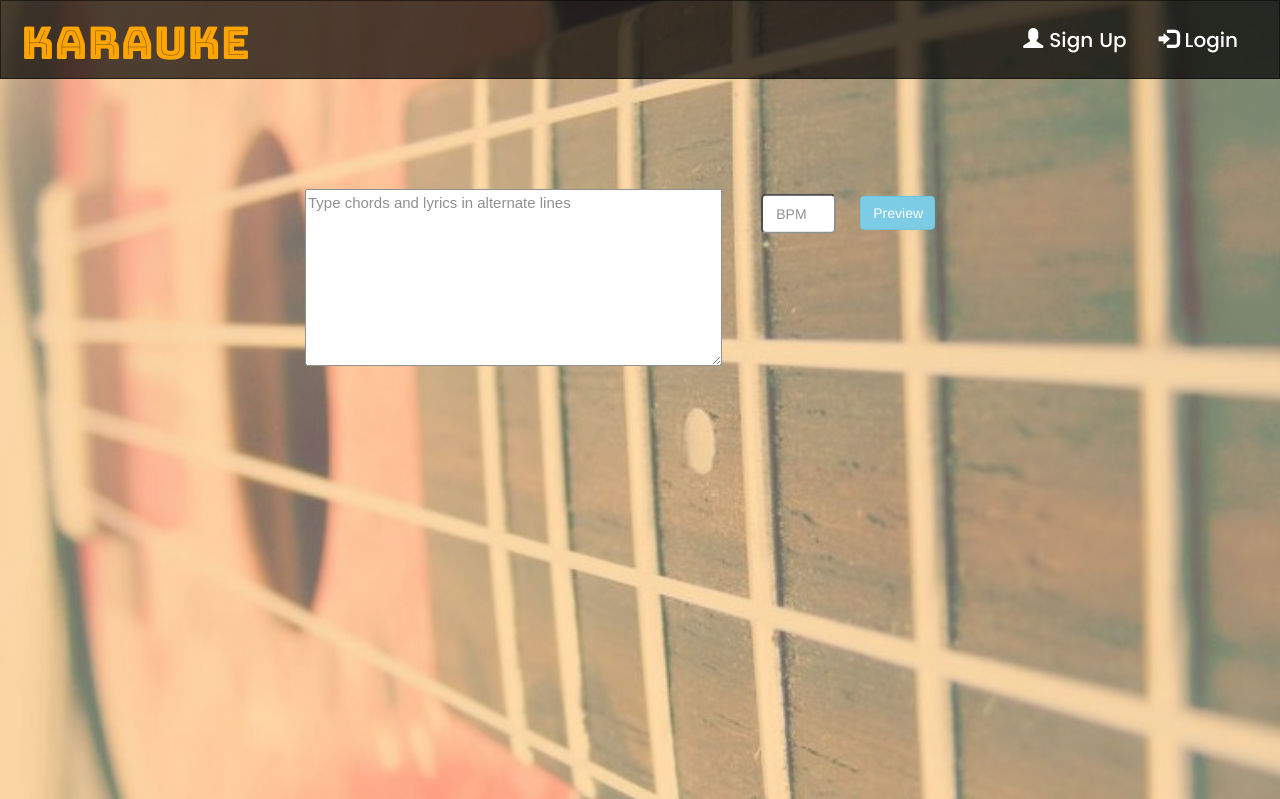
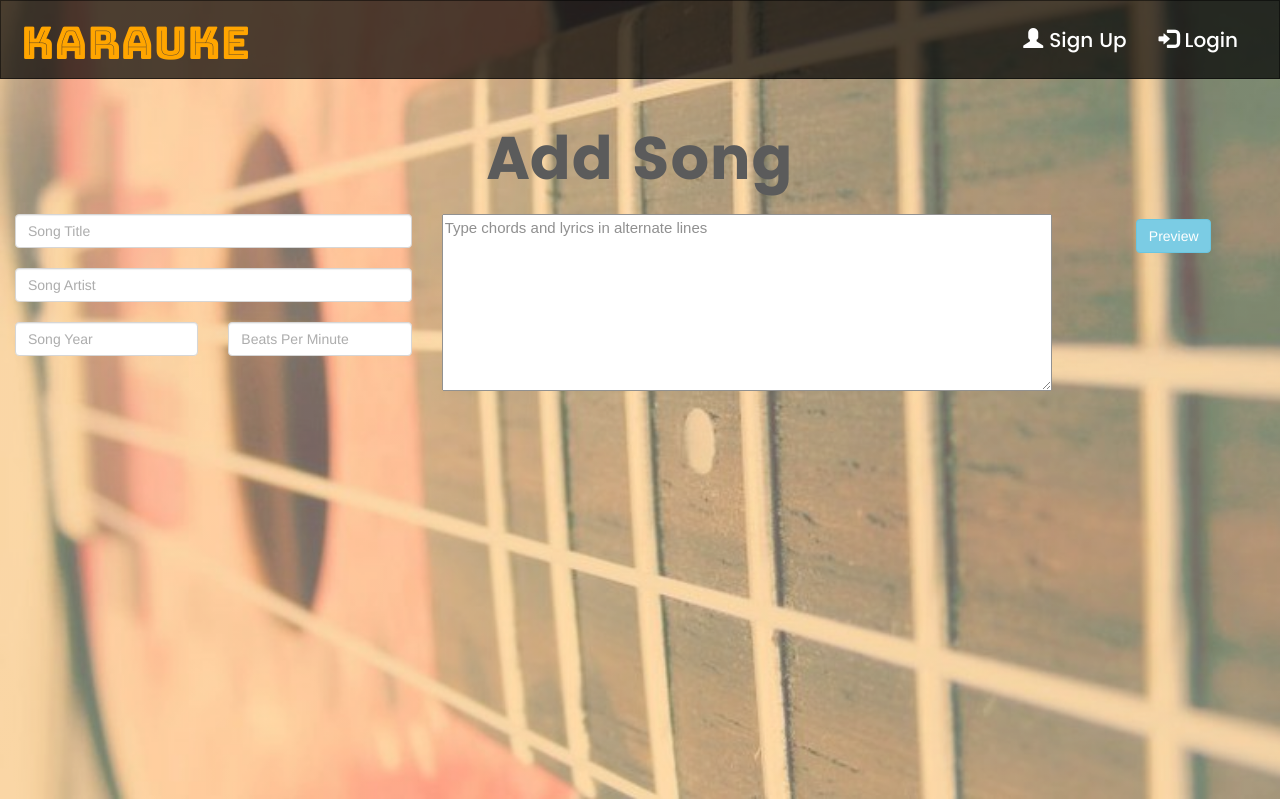
Before and after one commit to ermarasigan/capstone-proj2, a PHP site: page /song_add.php in a window 1280 px wide. Shown: the top 799 px of the page. Run offline with PHP 8.4, Linux system fonts and the light colour scheme.

Commit message:
karauke v1.1

```diff
--- a/css/stylesheet.css
+++ b/css/stylesheet.css
@@ -172,7 +172,7 @@ h6 {
 */
 
 #addsongbg {
-	height: 100%;
+	min-height: 100%;
 	width: 100%;
 	background: linear-gradient(rgba(308, 162, 14, 0.3),rgba(308, 162, 14, 0.3)),
 				rgba(308, 162, 14, 0.3)
@@ -184,16 +184,24 @@ h6 {
 	opacity: 0.8;
 	background-size: cover;
 	background-repeat: no-repeat;
-	position: relative;
+	/*position: relative;*/
+	padding-top: 10%;
 }
 
-#addsongbg > div {
+/*Add margin for mobile*/
+@media screen and (max-width: 768px) {
+	#addsongbg {
+		margin-top: 55px;
+	}
+}
+
+/*#addsongbg > div {
 	position: absolute;
 	top: 35%;
 	left: 50%;
 	transform: translate(-50%,-50%);
 	text-align: center;
-}
+}*/
 /*specify aspect ratio h/w*/
 /*#addsongbg:before {
 	content: "";
@@ -218,26 +226,21 @@ h6 {
 
 
 /*Formatting for header partial*/
-
-#js-header {
-	/*padding: 10px 0;*/
+.navbar {
+	margin-bottom: 0;
+	background: rgba(0,0,0,0.7);
+	border: 1px solid rgba(0,0,0,0.5);
 }
 
-.navbar {
-	margin-bottom: 0;
-	/*background: transparent;*/
-	/*border: 1px solid transparent;*/
-	/*background: limegreen;*/
-	/*background: rgb(103,209,227);*/
-	background: rgba(0,0,0,0.7);
-	border: 1px solid rgba(0,0,0,0.5);
-
-	/*border: 1px solid rgb(103,209,227);
+/*Black header for mobile*/
+@media screen and (max-width: 768px) {
+	.navbar {
+		background: rgba(0,0,0,1);
+	}
 }
 
-.navbar-nav li a {
-		/*padding: 0;*/
-}
+
+
 
 #js-signup,
 #js-login {
@@ -268,7 +271,14 @@ h6 {
 	font-size: 45px;
 	vertical-align: middle;
 	/*color: red;*/
-	color: orange;}
+	color: orange;
+}
+@media screen and (max-width: 768px) {
+	#js-brand {
+		font-size: 30px;
+	}
+}
+
 #js-brand:focus {
 	/*color: red;*/
 }
@@ -281,6 +291,8 @@ h6 {
 	/*color: rgb(103,209,227);*/
 	/*color: rgb(152,46,28);*/
 }
+
+
 
 #js-login {
 	margin-right: 30px;
@@ -416,10 +428,12 @@ a:hover {
 }
 
 canvas {
-	position: absolute;
+	/*background: red;*/
+	margin: 50px 0;
+/*	position: absolute;
 	bottom: 10%;
 	left: 50%;
-	transform: translateX(-50%);
+	transform: translateX(-50%);*/
 }
 
 .about-section{
@@ -433,12 +447,20 @@ canvas {
 }
 
 #addsongbg button,
-#addsongbg input {
-	margin: 5px 10px 10px;
+#addsongbg #bpm {
+	margin: 5px 30px 10px;
 	width: 75px;
 }
 
-#addsongbg input{
+@media screen and (max-width: 768px) {
+	#addsongbg button,
+	#addsongbg #bpm {
+		margin: 5px 5px 10px;
+	}
+}
+
+
+#addsongbg #bpm{
 	height: 40px;
 	border-radius: 5px;
 	padding-top: -10px;
--- a/js/karaoke.js
+++ b/js/karaoke.js
@@ -1,9 +1,18 @@
 // Javascript for generating karaoke text
 
+// Initial state
 $(document).ready(function() {
   $("#togglebtn").hide();
   $("#savebtn").hide();
+  $("#draw-pad").width($(window).width()-30);
 });
+
+$(document).ready(function() {
+  $(window).resize(function(){
+    $("#draw-pad").width($(window).width()-30);
+  })
+});
+
 
 chords=[];
 lyrics=[];
@@ -12,7 +21,7 @@ function previewLyrics() {
     var lines = [];
     chords=[];
 	lyrics=[];
-	bpm=$('#bpm').val();
+	bpm=$('#songbpm').val();
 
     var ctr=0;
     $.each($('#textarea').val().split(/\n/), function (i, line) {
@@ -26,7 +35,7 @@ function previewLyrics() {
     });
     console.log(chords);
     console.log(lyrics);
-    console.log($('#bpm').val());
+    console.log($('#songbpm').val());
 
     if(chords>''&&lyrics>''&& bpm>0){
     	$("#togglebtn").show();
@@ -34,6 +43,7 @@ function previewLyrics() {
     	$("#savebtn").show();
     } else {
     	$("#togglebtn").hide();
+      $("#savebtn").hide();
     }
 
     if(lyrics=='' || chords==''){
@@ -48,30 +58,18 @@ function previewLyrics() {
 }
 
 
-lyrics= ['Wise  men  say,  only  '
-		,'fools rush  in,  but'
-		,'I  can\'t  help  falling in'
-		,'love  with  you']
-chords= ['D       F#m          Bm'
-		,'G     D      A      G'
-		,'A        Bm      G'
-		,'D      A      D']
+function saveSong() {
 
+}
+// D       F#m          Bm
+// Wise  men  say,  only
+// G     D      A      G
+// fools rush  in,  but
+// A        Bm      G
+// I  can't  help  falling in
+// D      A      D
+// love  with  you
 
-
-// D    F#m    Bm
-// 你 不 乖 有 时
-// G  D  A  G
-// 还 会 作 怪
-// A     Bm     G
-// 但 你 不 坏 只 是
-// D   A   D
-// 不 装 可 爱
-
-// alter table [table]
-// add fulltext index `fulltext`
-// (`col1` asc,
-// 	`col2` desc);
 
 // shim layer with setTimeout fallback
 window.requestAnimFrame = (function(){
@@ -83,49 +81,40 @@ window.requestAnimFrame = (function(){
           };
 })();
 
-// beats per minute
-// var bpm=78;
-// var bpm = 42;
-// var bpm=122;
-
-
+// Canvas coordinates in generating text
 var canvas = document.getElementById('draw-pad');
 var context = canvas.getContext('2d');
-var x = 10; //canvas.width / 2;
-// var y = canvas.height / 2;
+var x = canvas.width / 2;
 var y = 90;
-// var txt = 'On the first day of Christmas';
-// var l=0;
-// var txt = lyrics[l];
 var w = 0;
 var clearH = 120;
 var clearY = 0;
 var clearX = 0;
 
-context.font = 'bold 50px sans-serif';
+// Set fontface for text
+context.font = 'bold 40px sans-serif';
 // textAlign aligns text horizontally relative to placement
-context.textAlign = 'left';
-// context.textAlign = 'center';
+context.textAlign = 'center';
 // textBaseline aligns text vertically relative to font style
 context.textBaseline = 'middle';
 context.lineWidth = 4;
 context.strokeStyle = 'black';
 
+// Function to generate text for animation
 function runText() {
-  // console.log('Run text', w, l);
-  // if (w > 700) {
 
-  // if blank lyric, force width
+  // If blank lyric, force width
   textwidth = context.measureText(txt).width
   if(textwidth==0){
   	textwidth=100;
   }
-  console.log(l,textwidth)
 
+  // Consider margin of 10px in clearing initial text format
+  clearX = (canvas.width-textwidth)/2 - 10;
+
+  // Reset text width when end of line is reached
   if (w>=(1+2/bpm)*textwidth){
-    // context.clearRect(clearX, clearY, w, clearH);
     context.clearRect(clearX, clearY, 2*w, clearH);
-    console.log(lyrics[l],context.measureText(txt).width);
     l++;
     if(l<lyrics.length){
     	txt=lyrics[l];
@@ -136,6 +125,7 @@ function runText() {
     w = 0;
   }
 
+  // Initial text format
   if (w === 0 || resume == 'yes') {
     context.fillStyle = 'lightblue';
     context.strokeText(txt, x, y);
@@ -143,6 +133,7 @@ function runText() {
     context.fillStyle = 'red';
   }
 
+  // Apply red color to text
   context.save();
   context.beginPath();
   context.clearRect(clearX, clearY, w, clearH);
@@ -153,42 +144,33 @@ function runText() {
   context.fillText(txt, x, y);
   context.restore();
 
+  // Change in width per frame
+  w += ((textwidth * bpm) / (240 * fps));
 
-
-
-  // w += (context.measureText(txt).width/bpm);
-  w += ((textwidth * bpm) / (240 * fps));
-  // console.log(w);
-
+  // Run animation until end of lyrics
   if (l < lyrics.length) {
-
-
     // Format chords
-  // context.fillStyle = 'darkblue';
     context.fillStyle = 'white';
     context.strokeText(chords[l], x, 30);
     context.fillText(chords[l], x, 30);
-    context.fillStyle = 'red';
 
-	// requestAnimFrame(runText);
+    // Save frame ID for pausing and resuming animation
   	globalID = requestAnimFrame(runText);
+
 	} else {
 		var toggle = document.getElementById('togglebtn');
 		toggle.innerHTML = 'Restart';
 	}
 }
 
+// Function to pause animation
 function stopText(){
 	cancelAnimationFrame(globalID);
 }
 
+// Function to control play/pause/resume/restart
 function toggleLyrics() {
-	// Call function to run text animation
-	// l=1;
-	// w=0;
 	var toggle = document.getElementById('togglebtn');
-	// bpm=$('#bpm').val();
-	// bpm=90;
 	switch(toggle.innerHTML) {
       case 'Play':
         l=0;
@@ -197,9 +179,15 @@ function toggleLyrics() {
         runText();
         toggle.innerHTML = 'Pause';
         break;
+	    case 'Resume':
+	    	resume='yes';
+	    	txt=lyrics[l];
+	      runText();
+			  toggle.innerHTML = 'Pause';
+	      break;
 	    case 'Pause':
 	        stopText();
-			toggle.innerHTML = 'Play';
+			    toggle.innerHTML = 'Resume';
 	        break;
 	    case 'Restart':
 	    	l=0;
@@ -210,7 +198,6 @@ function toggleLyrics() {
 	    default:
 	        break;
 	}
-
 }
 
 // Step function with callback
@@ -218,10 +205,9 @@ function step(timestamp) {
     var time2 = new Date;
     fps   = 1000 / (time2 - time);
     time = time2;
-
     window.requestAnimationFrame(step);
 }
 
 // Compute frames per second
 var time = new Date;
-window.requestAnimationFrame(step)
+window.requestAnimationFrame(step);
--- a/json/search.json
+++ b/json/search.json
@@ -1,4 +1,4 @@
 [
     1,
-    3
+    2
 ]
--- a/song_add.php
+++ b/song_add.php
@@ -51,19 +51,47 @@
 </main>
  -->
 <!-- Main Section -->
-<main class="container-fluid" id="addsongbg">
+<main class="container" id="addsongbg">
 	<div class="row">
-		<div class="col-xs-12 col-sm-12 col-md-8 col-lg-8">
-			<textarea id="textarea" rows="8" cols="60" placeholder="Type chords and lyrics in alternate lines" required="required"></textarea>
+
+		<h2 class="text-center">Add Song</h2>
+		<br>
+	</div>
+	<div class="row">
+
+
+		<div class="col-lg-4">
+			<div class="form-group">
+              <input type="text" class="form-control" id="songtitle" name="songtitle" placeholder="Song Title">
+              <br>
+              <input type="text" class="form-control" id="songartist" name="songartist" placeholder="Song Artist">
+              <br>
+              <div class="row">
+              	<div class="col-xs-6 col-sm-6 col-md-6 col-lg-6">
+		              <input id="songyear" class="form-control" type="year" placeholder="Song Year">
+		              <br>
+		        </div>
+		        <div class="col-xs-6 col-sm-6 col-md-6 col-lg-6">
+		              <input id="songbpm" class="form-control" type="number" min=0 placeholder="Beats Per Minute">
+		       </div>
+		      </div>
+            </div>
+         </div>
+
+
+		<!-- <div class="col-xs-12 col-sm-12 col-md-8 col-lg-8"> -->
+		<div class="col-lg-6">
+			<textarea id="textarea" rows="8" cols="30" placeholder="Type chords and lyrics in alternate lines" required="required"></textarea>
 		</div>
 
 
 
-		<input id="bpm" class="text-center" type="number" min=0 placeholder="BPM">
-		<button type="button" class='btn btn-default btn-info' onclick="previewLyrics()">Preview</button><br>
 
-		<button id='togglebtn' class='btn btn-default btn-default' type='submit' onclick='toggleLyrics();'>Play</button>
-		<button id='savebtn' class='btn btn-default btn-success' type='submit' onclick='saveSong();'>Save</button>
+		<div class="col-lg-2 text-center">
+			<button type="button" class='btn btn-default btn-info' onclick="previewLyrics()">Preview</button>
+			<button id='togglebtn' class='btn btn-default btn-default' type='submit' onclick='toggleLyrics();'>Play</button>
+			<button id='savebtn' class='btn btn-default btn-success' type='submit' onclick='saveSong();'>Save</button>
+		</div>
 
 
 		<!-- <uke-chord frets='0020' size='L'  position=0 name='A'  style='background: white; padding-right: 20px; margin: 10px;'></uke-chord> -->
@@ -80,6 +108,9 @@
 
 <!-- About Section -->
 <section id="about" class="about-section">
+
+
+
   <div class="container">
     <div class="row">
     	<div class="text-center">
```
Also changed, not shown: sql/picks.sql (renamed from sql/orders.sql). Lines whose indentation alone changed are shown as unchanged.
